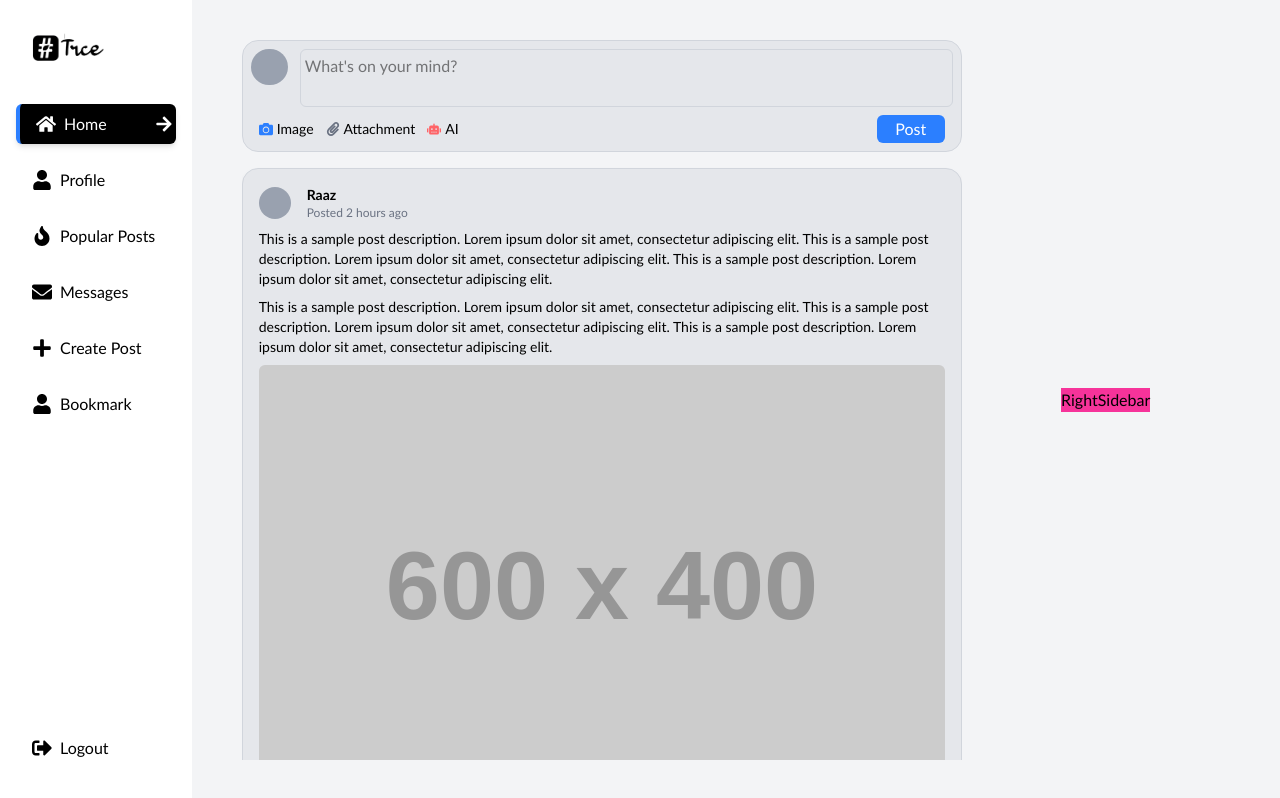
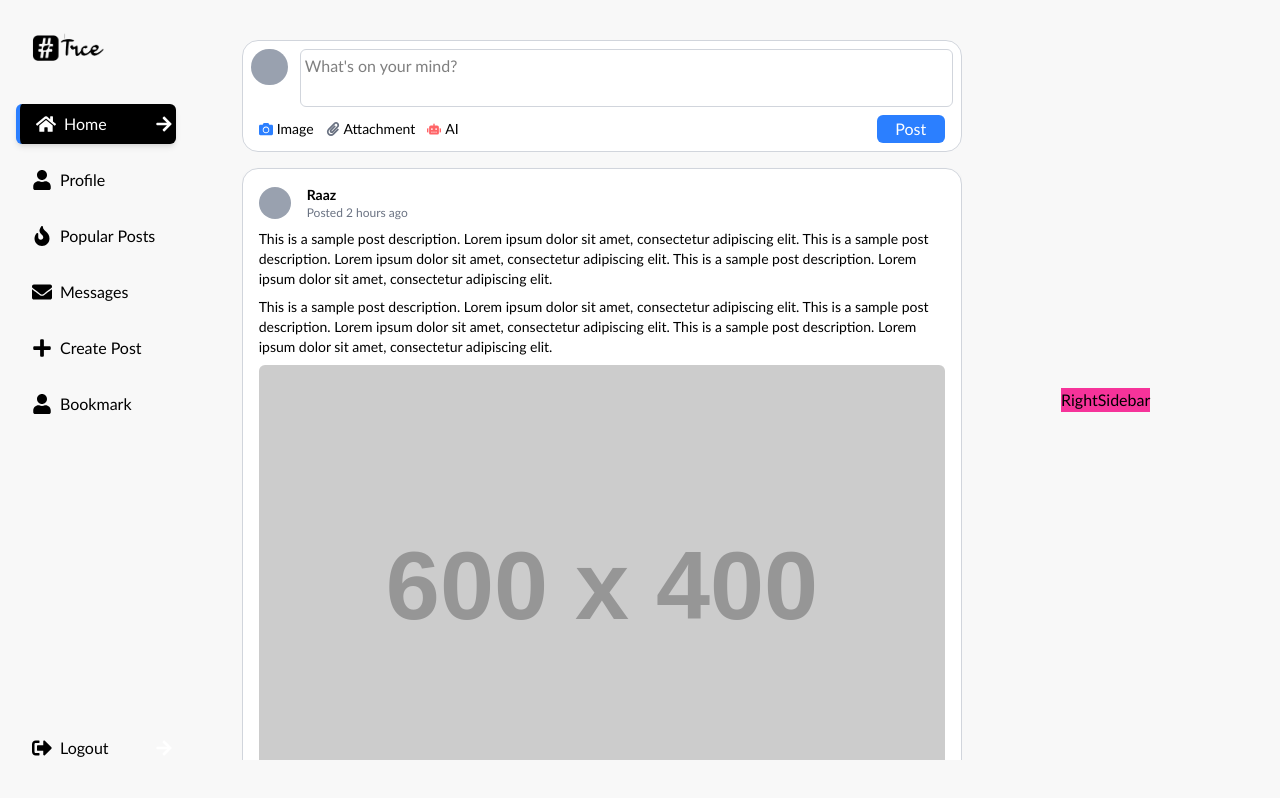
Before and after one commit to kpp224/scams_web, a React (Vite) app: page / in a window 1280 px wide. Built offline with nearby package versions, Linux system fonts and the light colour scheme.

Commit message:
kush new push

```diff
--- a/src/App.jsx
+++ b/src/App.jsx
@@ -12,10 +12,10 @@ import Logout from './Pages/Logout/Logout';
 const App = () => {
   return (
     <div className='flex'>
-      <div className='w-[15%] bg-gray-100 h-screen'>
+      <div className='w-[15%] h-screen'>
         <Sidebar />
       </div>
-      <div className='w-[85%] bg-gray-100 h-screen'>
+      <div className='w-[85%] h-screen'>
         <Routes>
           <Route path="/" element={<Home />} />
           <Route path="/profile" element={<Profile />} />
--- a/src/components/Feed/Feed.jsx
+++ b/src/components/Feed/Feed.jsx
@@ -3,9 +3,9 @@ import { FaCamera, FaPaperclip, FaRobot, FaThumbsUp, FaComment, FaShare } from '
 
 const Feed = () => {
   return (
-    <div className=' w-[90vh] overflow-y-auto scrollbar-hide space-y-4 h-[90vh] overflow-hidden'>
+    <div className=' w-[90vh]  overflow-y-auto scrollbar-hide space-y-4 h-[90vh] overflow-hidden'>
       {/* Create Post Box */}
-      <div className='bg-gray-200 border w-[100%] border-gray-300 p-2 rounded-2xl'>
+      <div className='bg-[#ffffff] border w-[100%] border-gray-300 p-2 rounded-2xl'>
         <div className='flex items-start space-x-3'>
           {/* Profile Image */}
           <div className='w-10 h-9 bg-gray-400 cursor-pointer rounded-full'></div>
@@ -41,7 +41,7 @@ const Feed = () => {
       {/* Scrollable Feed Posts */}
       <div className='h-[80%] w-[100%]  space-y-4  scrollbar-hide'>
 
-        <div className='bg-gray-200 border h-auto border-gray-300 p-4 rounded-2xl shadow-md'>
+        <div className='bg-[#ffffff] border h-auto border-gray-300 p-4 rounded-2xl shadow-md'>
           <div className='flex items-center cursor-pointer space-x-4 mb-2'>
             <div className='w-8 h-8 bg-gray-400 rounded-full'></div>
             <div>
@@ -94,7 +94,7 @@ const Feed = () => {
           </div>
         </div>
 
-        <div className='bg-gray-200 border h-auto border-gray-300 p-4 rounded-2xl shadow-md'>
+        <div className='bg-[#ffffff] border h-auto border-gray-300 p-4 rounded-2xl shadow-md'>
           <div className='flex items-center cursor-pointer space-x-4 mb-2'>
             <div className='w-8 h-8 bg-gray-400 rounded-full'></div>
             <div>
@@ -147,7 +147,7 @@ const Feed = () => {
           </div>
         </div>
 
-        <div className='bg-gray-200 border h-auto border-gray-300 p-4 rounded-2xl shadow-md'>
+        <div className='bg-[#ffffff] border h-auto border-gray-300 p-4 rounded-2xl shadow-md'>
           <div className='flex items-center cursor-pointer space-x-4 mb-2'>
             <div className='w-8 h-8 bg-gray-400 rounded-full'></div>
             <div>
@@ -200,7 +200,7 @@ const Feed = () => {
           </div>
         </div>
 
-        <div className='bg-gray-200 border h-auto border-gray-300 p-4 rounded-2xl shadow-md'>
+        <div className='bg-[#ffffff] border h-auto border-gray-300 p-4 rounded-2xl shadow-md'>
           <div className='flex items-center cursor-pointer space-x-4 mb-2'>
             <div className='w-8 h-8 bg-gray-400 rounded-full'></div>
             <div>
@@ -253,7 +253,7 @@ const Feed = () => {
           </div>
         </div>
 
-        <div className='bg-gray-200 border h-auto border-gray-300 p-4 rounded-2xl shadow-md'>
+        <div className='bg-[#ffffff] border h-auto border-gray-300 p-4 rounded-2xl shadow-md'>
           <div className='flex items-center cursor-pointer space-x-4 mb-2'>
             <div className='w-8 h-8 bg-gray-400 rounded-full'></div>
             <div>
@@ -306,7 +306,7 @@ const Feed = () => {
           </div>
         </div>
 
-        <div className='bg-gray-200 border h-auto border-gray-300 p-4 rounded-2xl shadow-md'>
+        <div className='bg-[#ffffff] border h-auto border-gray-300 p-4 rounded-2xl shadow-md'>
           <div className='flex items-center cursor-pointer space-x-4 mb-2'>
             <div className='w-8 h-8 bg-gray-400 rounded-full'></div>
             <div>
@@ -359,7 +359,7 @@ const Feed = () => {
           </div>
         </div>
 
-        <div className='bg-gray-200 border h-auto border-gray-300 p-4 rounded-2xl shadow-md'>
+        <div className='bg-[#ffffff] border h-auto border-gray-300 p-4 rounded-2xl shadow-md'>
           <div className='flex items-center cursor-pointer space-x-4 mb-2'>
             <div className='w-8 h-8 bg-gray-400 rounded-full'></div>
             <div>
--- a/src/components/Sidebar/Sidebar.jsx
+++ b/src/components/Sidebar/Sidebar.jsx
@@ -8,7 +8,7 @@ const Sidebar = () => {
   const [activeLink, setActiveLink] = useState(location.pathname); // Track active link
 
   return (
-    <div className='h-full w-auto bg-white text-black flex flex-col items-start p-4'>
+    <div className='h-full w-auto text-black flex flex-col items-start p-4'>
       {/* Logo Section */}
       <div className="logo flex items-center my-4 ml-3 cursor-pointer">
         <Link to='/'><img src={TRCELogo} alt="Logo" className="w-20 h-8" /></Link>
--- a/src/index.css
+++ b/src/index.css
@@ -10,7 +10,7 @@
 }
 
 body {
-  background-color: #f7fafc; /* Equivalent to bg-gray-100 in Tailwind CSS */
+  background-color: #F8F8F8; /* Equivalent to bg-gray-100 in Tailwind CSS */
   font-family:'Gill Sans', 'Gill Sans MT', Calibri, 'Trebuchet MS', sans-serif ;
   font-weight: 550;
 }
```
